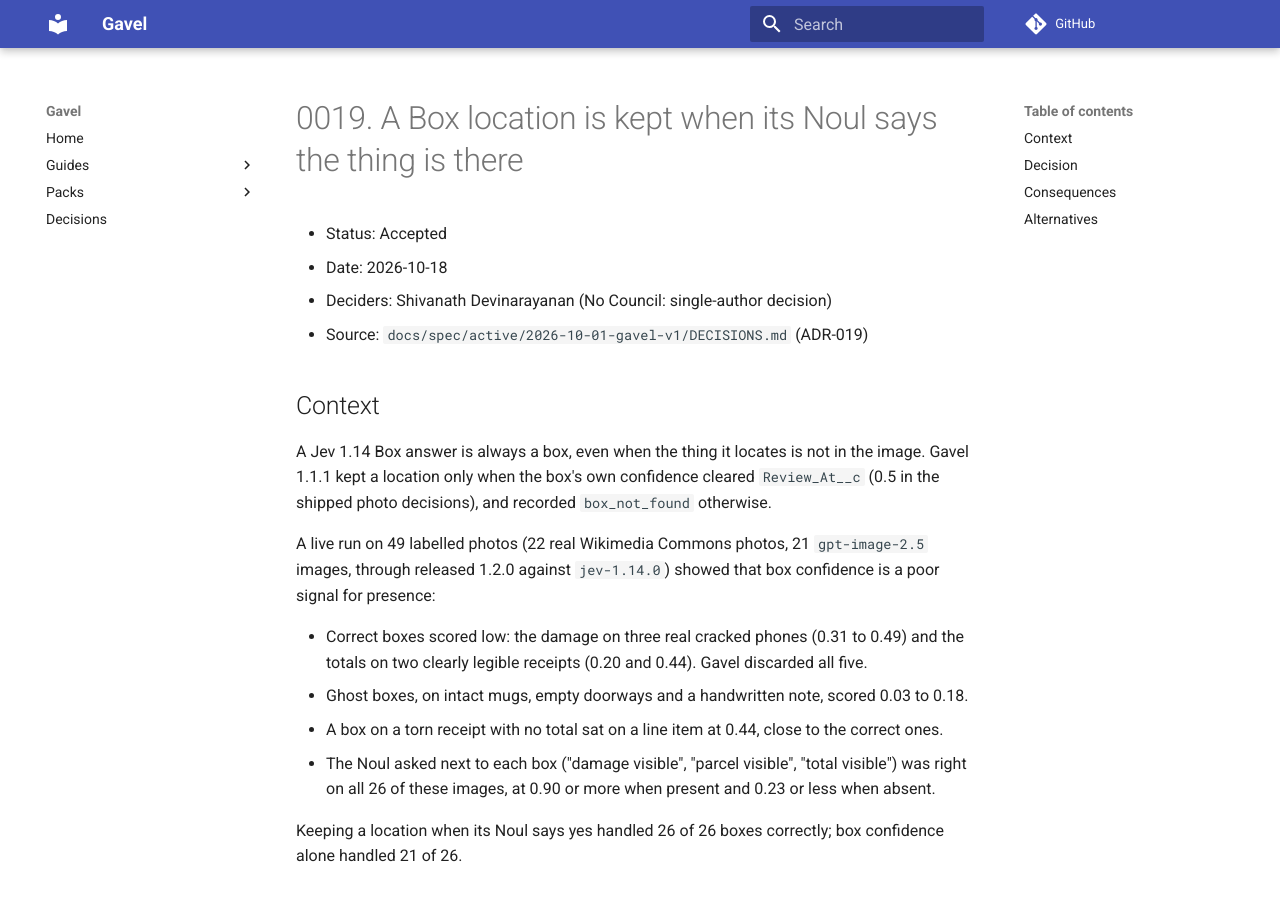
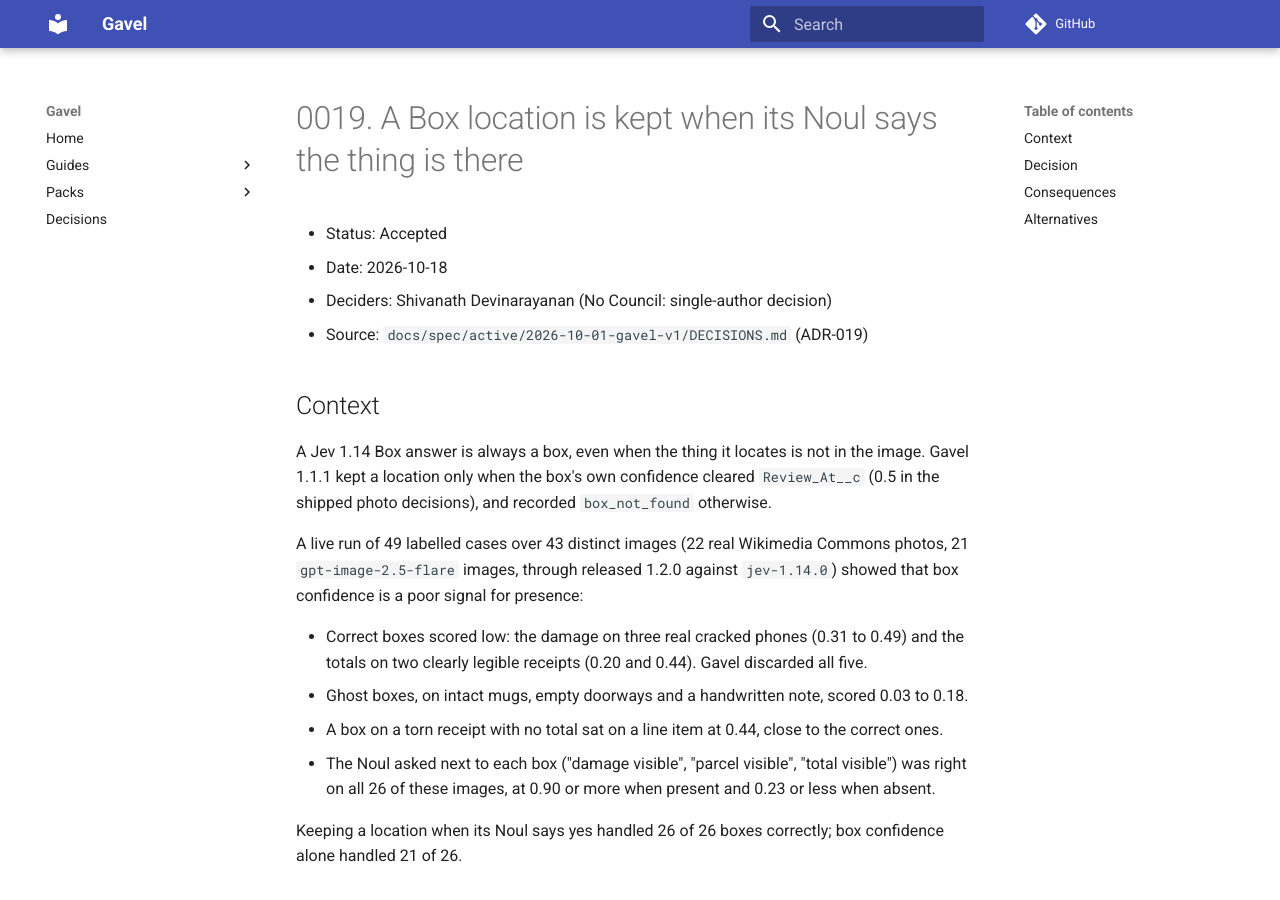
Before and after one commit to shivanathd/gavel, an MkDocs documentation site: the page built from docs/adr/0019-box-gated-by-a-noul.md, in a window 1280 px wide and 900 px high. Built offline with MkDocs 1.6.1 and Material for MkDocs 9.7.7, drawn with Linux system fonts in a browser that asks for light colours; comment, search, counter and statistics services are not loaded.

Commit message:
docs, evals: count cases and images apart; per-org eval cache
Co-Authored-By: Claude Opus 5.5 <noreply@anthropic.com>

```diff
--- a/docs/adr/0019-box-gated-by-a-noul.md
+++ b/docs/adr/0019-box-gated-by-a-noul.md
@@ -11,8 +11,8 @@ A Jev 1.14 Box answer is always a box, even when the thing it locates is not in
 location only when the box's own confidence cleared `Review_At__c` (0.5 in the shipped photo decisions), and recorded
 `box_not_found` otherwise.
 
-A live run on 49 labelled photos (22 real Wikimedia Commons photos, 21 `gpt-image-2.5` images, through released
-1.2.0 against `jev-1.14.0`) showed that box confidence is a poor signal for presence:
+A live run of 49 labelled cases over 43 distinct images (22 real Wikimedia Commons photos, 21 `gpt-image-2.5-flare`
+images, through released 1.2.0 against `jev-1.14.0`) showed that box confidence is a poor signal for presence:
 
 - Correct boxes scored low: the damage on three real cracked phones (0.31 to 0.49) and the totals on two clearly
   legible receipts (0.20 and 0.44). Gavel discarded all five.
```
Also changed, not shown: docs/spec/active/2026-10-01-gavel-v1/DECISIONS.md (+1 -1 lines), evals/photo/README.md (+1 -1 lines), 1 other file.
